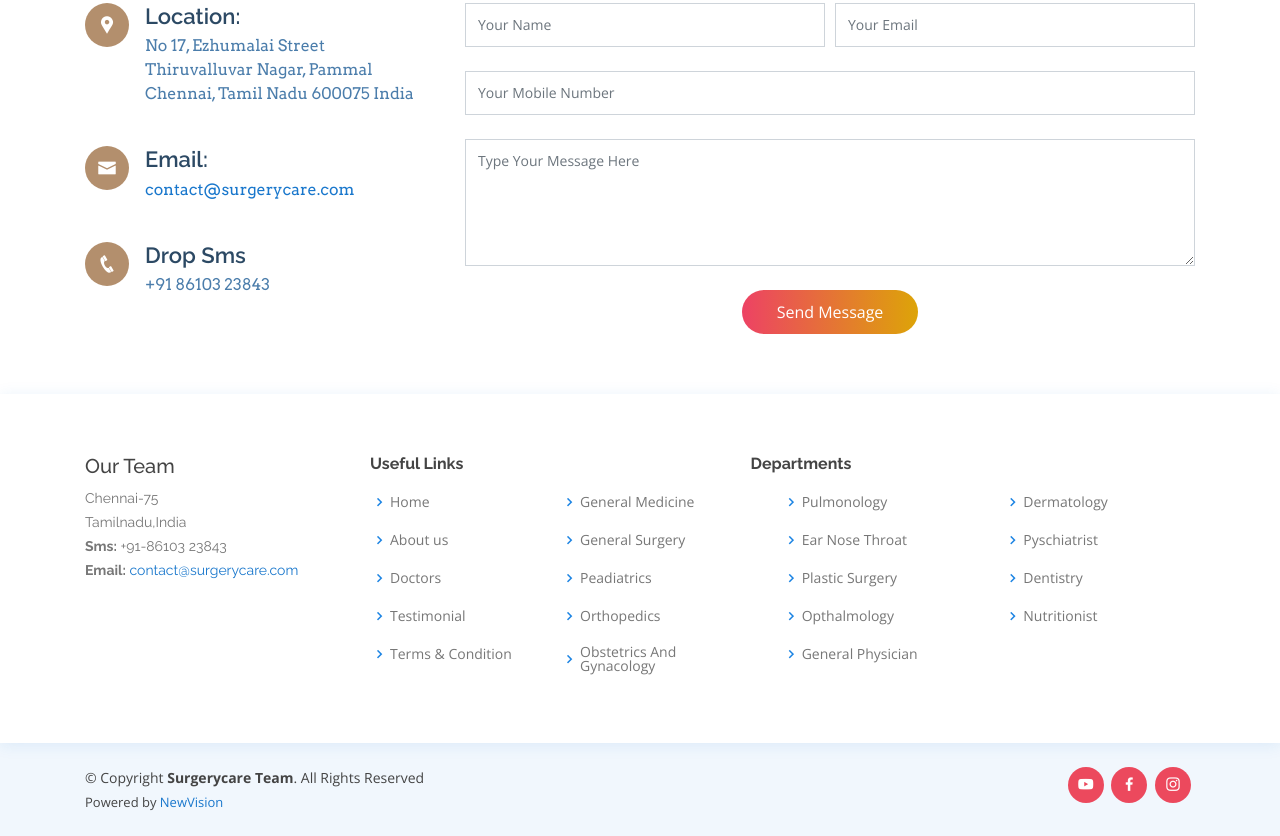
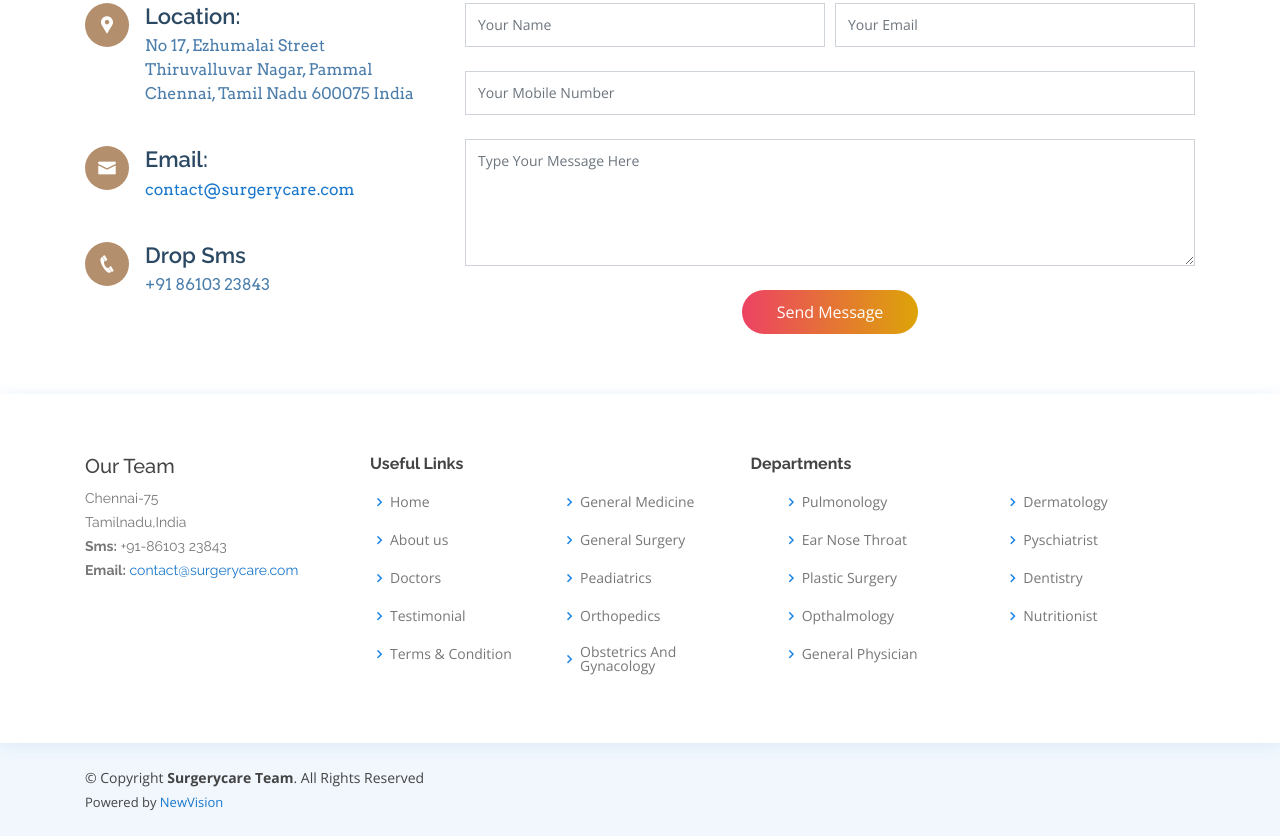
Before and after one commit to Selvamsc/sc, a plain HTML site: page index.html in a window 1280 px wide. Shown: the part 5014-5850 px from the top of the page. Drawn offline with nearby package versions, Linux system fonts and the light colour scheme.

Commit message:
Update index.html

```diff
--- a/index.html
+++ b/index.html
@@ -3070,9 +3070,9 @@
           <p>We're Here to help and answer any question you might have.we look forward to hearing from you</p>
         </div>
       </div>
-
+<!--
       <div  style="background-image:url('https://maps.googleapis.com/maps/api/staticmap?scale=1&amp;size=1600x900&amp;style=feature:poi.business|visibility:off&amp;style=feature:water|visibility:simplified&amp;style=feature:road|element:labels.icon|visibility:off&amp;style=feature:road.highway|element:labels|saturation:-90|lightness:25&amp;format=jpg&amp;language=en-GB&amp;region=IN&amp;markers=color:0xdb5e5e|12.9742066,80.1379334&amp;zoom=16&amp;client=google-presto&amp;signature=SVrXSKBX5XUppiIcH5kSB4Ss1GA')" title="Map showing business location."></div>
-
+-->
       <div class="container">
         <div class="row mt-5">
           <div class="col-lg-4">
@@ -3224,9 +3224,9 @@ India</p>
         </div>
       </div>
       <div class="social-links text-center text-md-right pt-3 pt-md-0">
-        <a href="https://bit.ly/2SzE97T" class="youtube"><i class="bx bxl-youtube"></i></a>
+       <!-- <a href="https://bit.ly/2SzE97T" class="youtube"><i class="bx bxl-youtube"></i></a>
         <a href="https://bit.ly/3kn4npp" class="facebook"><i class="bx bxl-facebook"></i></a>
-        <a href="https://bit.ly/3znxYTK" class="instagram"><i class="bx bxl-instagram"></i></a>
+        <a href="https://bit.ly/3znxYTK" class="instagram"><i class="bx bxl-instagram"></i></a>-->
         <!-- <a href="#" class="google-plus"><i class="bx bxl-skype"></i></a>
         <a href="#" class="linkedin"><i class="bx bxl-linkedin"></i></a> -->
       </div>
```
